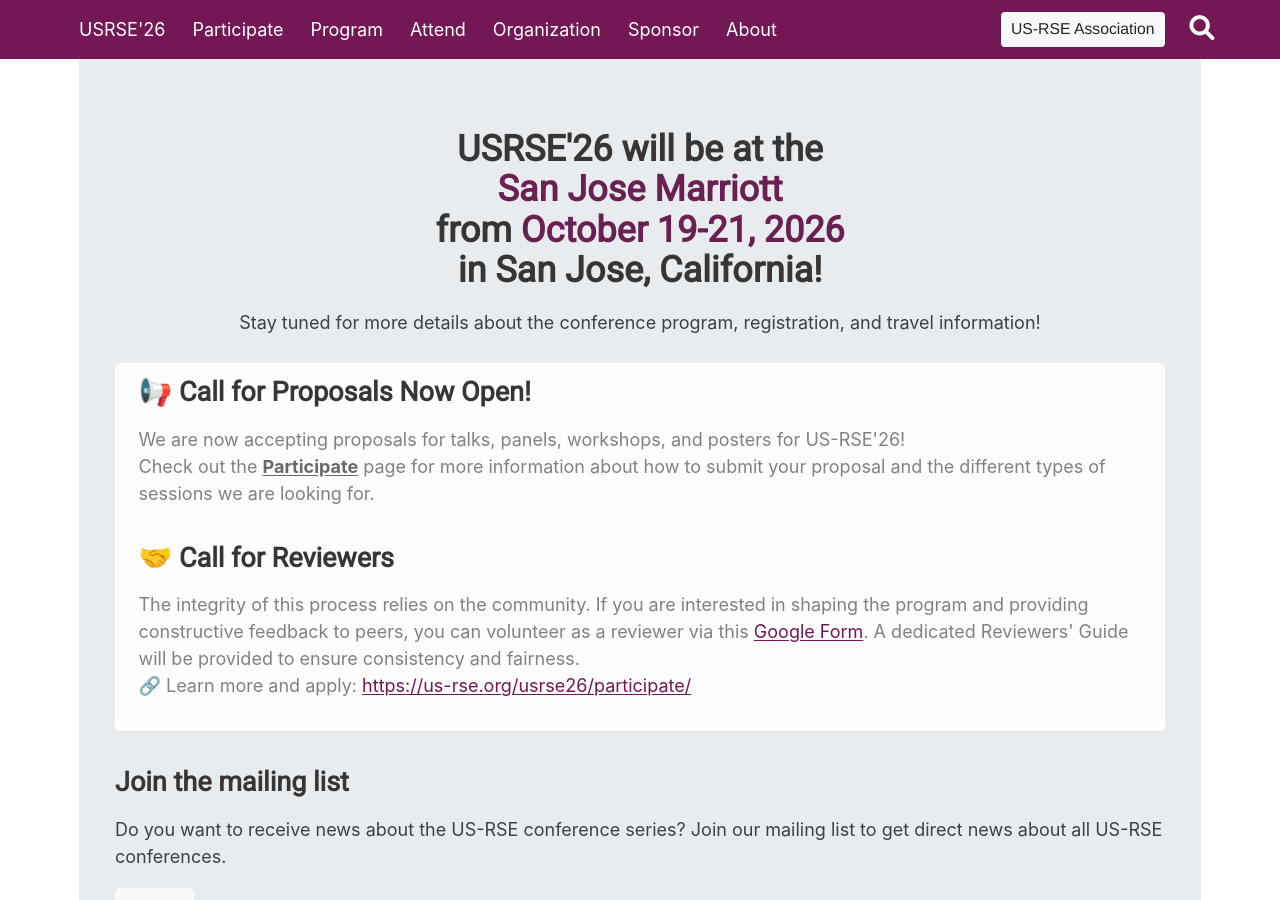
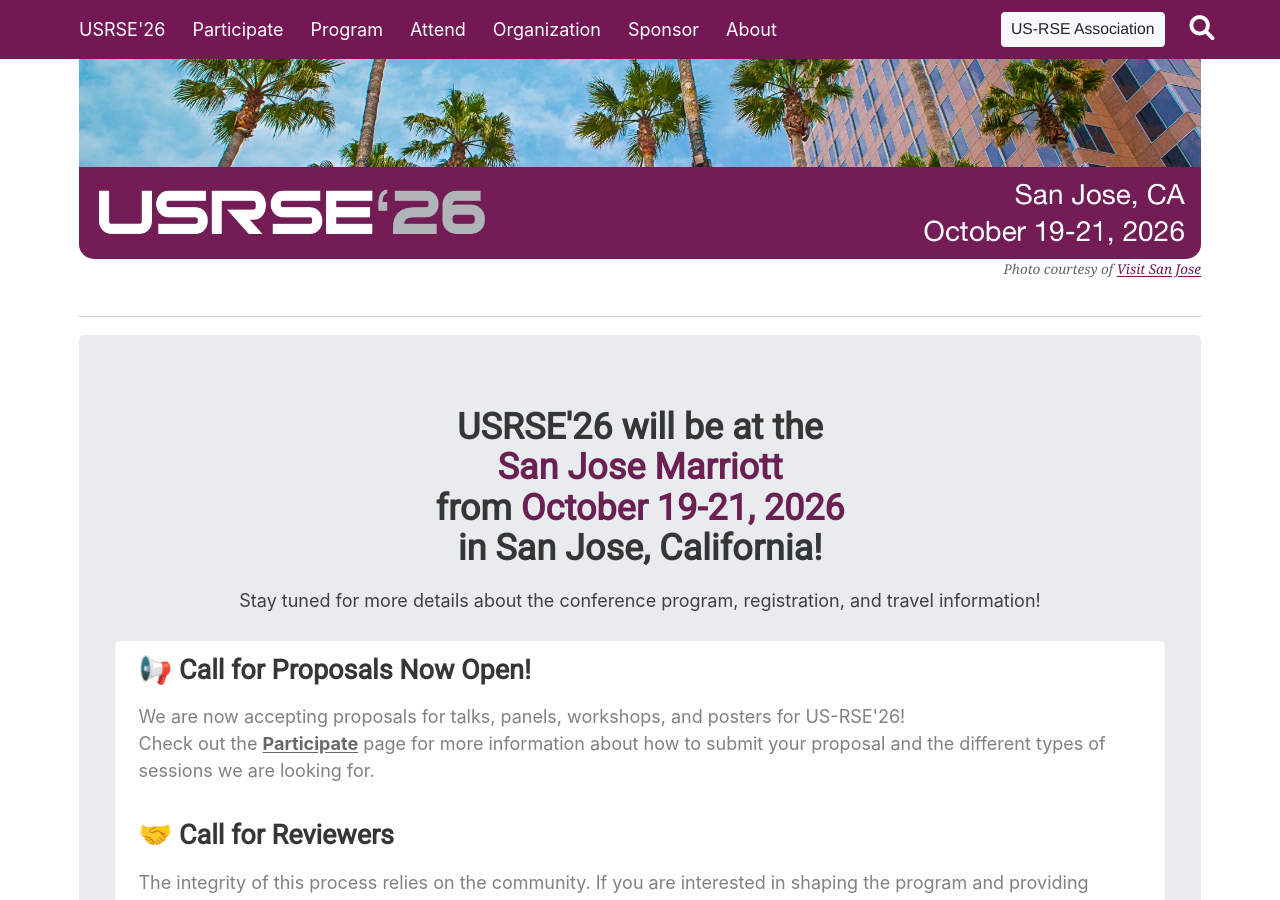
Before and after one commit to USRSE/usrse26, a Jekyll site: the page built from index.html, in a window 1280 px wide and 900 px high, scrolled down 302 px. Built offline with Jekyll 4.4.1, drawn with Linux system fonts in a browser that asks for light colours; the list of posts is cut into pages by our own code; a style sheet for code colours, icons or effects is not loaded.

Commit message:
feat: display home banner

```diff
--- a/index.html
+++ b/index.html
@@ -5,8 +5,12 @@
 use-site-title: true
 fb-img:
 ---
-<center>
-<img src="{{ site.baseurl }}/assets/img/logo_side_transparent.png" style="width:50%">
+<figure>
+  <img src="{{ site.baseurl }}/assets/img/home_banner.jpg"
+    style="width:100%; border-radius: 15px; display: block; margin-bottom: 0;" alt="US-RSE 2026 Conference Banner" />
+  <figcaption style="margin-top: 0; text-align: right;">Photo courtesy of <a href="https://www.sanjose.org">Visit San
+      Jose</a></figcaption>
+</figure>
 </center>
 <hr>
 
```
Also changed, not shown: assets/img/home_banner.jpg (added).
